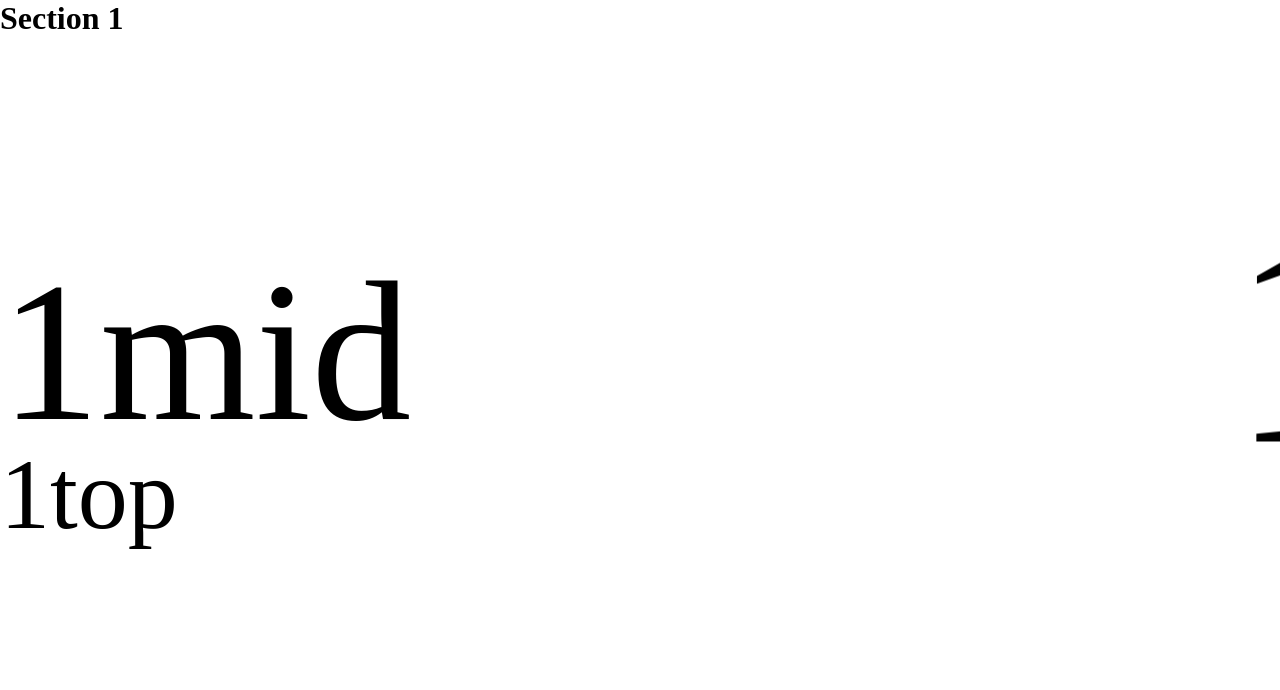
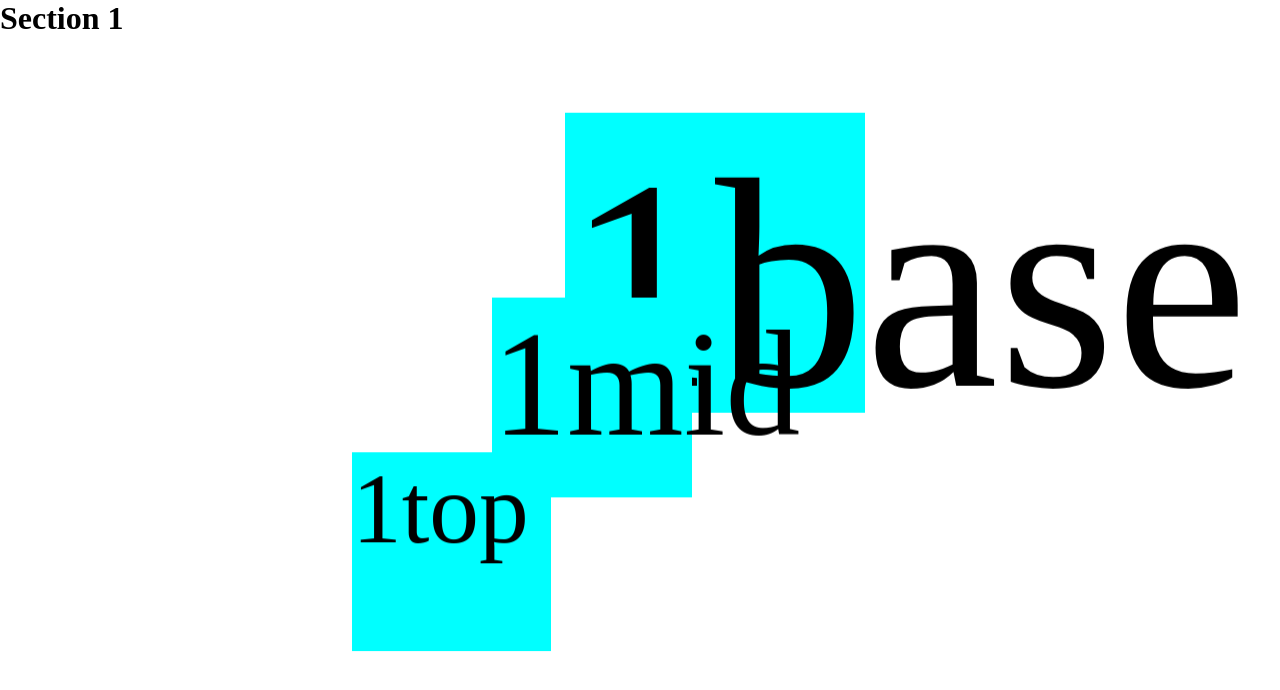
Before and after one commit to k-rewd/portfo, a React (Vite) app: page / in a window 1280 px wide. Shown: the top 690 px of the page. Built offline with nearby package versions, Linux system fonts and the light colour scheme.

Commit message:
trying something

```diff
--- a/src/styles.css
+++ b/src/styles.css
@@ -20,9 +20,8 @@ ul {
 }
 
 .outer-wrapper {
-  position: absolute;
-  width: 100vh;
-  height: 100vw; /* might fck me later */
+
+
   transform: rotate(-90deg) translateX(-100vh);
   transform-origin: top left;
   overflow-y: auto;
@@ -36,7 +35,7 @@ ul {
 .wrapper {
   display: flex;
   flex-direction: row;
-  width: 100vw; /* set to number of sections x 100vh*/
+  width: 400vw; /* set to number of sections x 100vh*/
   transform: rotate(90deg) translateY(-100vh);
   transform-origin: top left;
 }
@@ -44,8 +43,9 @@ ul {
 .parallax_wrapper {
   display: flex;
   flex-direction: row;
-
-  height: 100vh;
+  overflow-x: auto;
+  overflow-y: hidden;
+  height: 100vw;
   perspective: 300px;
 }
 
@@ -72,19 +72,32 @@ ul {
 
 /* scale calc: 1 + ((Z transform val * -1) / perspective) */
 .parallax_layer.base_layer {
-  transform: translateZ(-300px) scale(2);
+  transform: translateZ(-100px) scale(2);
+  /* left: 5px; */
+  background-color: aqua;
 }
 
+.parallax_layer.mid_layer {
+  transform: translateZ(-75px) scale(1.25);
+  /* left: 5px; */
+  background-color: aqua;
+}
+
+.parallax_layer.top_layer {
+  transform: translateZ(-50px) scale(1.16);
+  /* left: 5px; */
+  background-color: aqua;
+}
 
 #intro {}
 
 
 #intro > .base_layer {
-  font-size: 300px;
+  font-size: 200px;
 
 }
 #intro > .mid_layer {
-  font-size: 200px;
+  font-size: 150px;
 }
 #intro> .top_layer {
   font-size: 100px;
```
